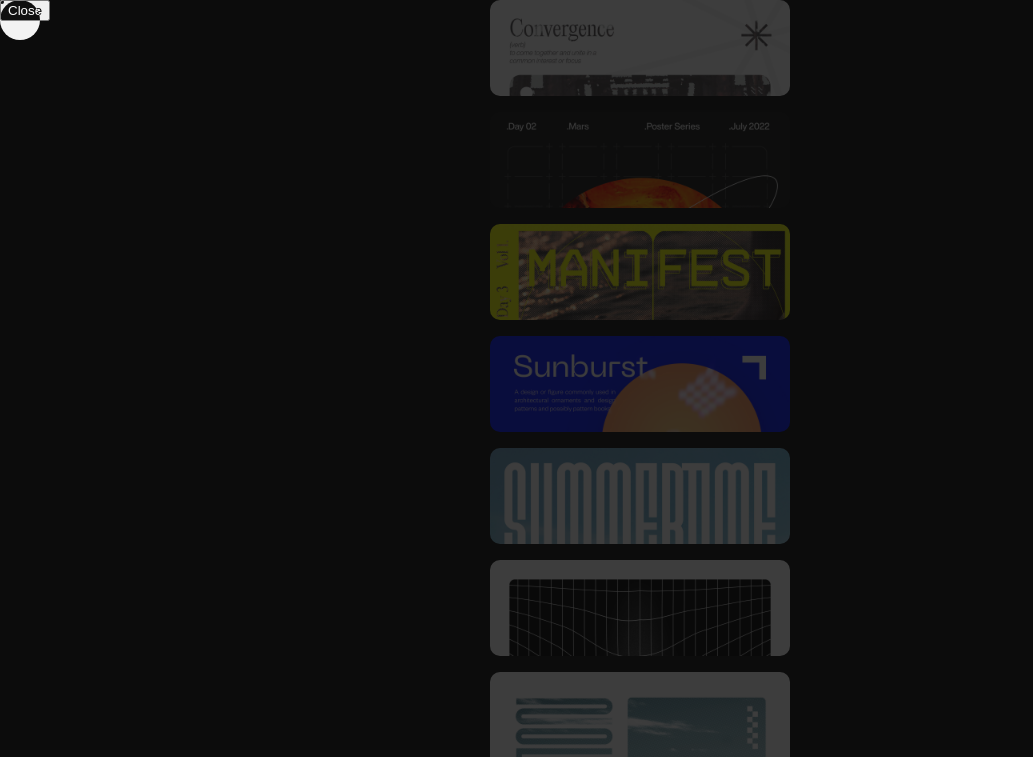
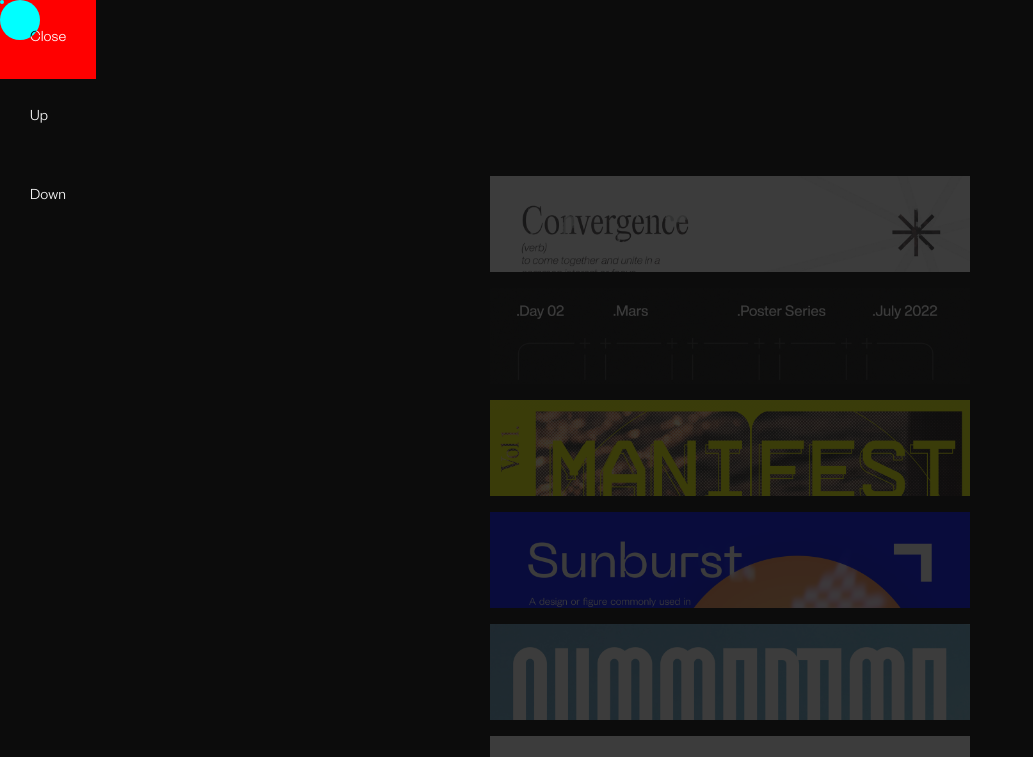
Before and after one commit to ta-ke-sh1/PosterCollectionVol1, a React (Create React App) app: page /gallery in a window 1280 px wide. Shown: the top 757 px of the page, without its empty margins (0-1033 px from the left). Built offline with nearby package versions, Linux system fonts and the light colour scheme.

Commit message:
finished on scrolling and navigating

```diff
--- a/src/components/gallery.js
+++ b/src/components/gallery.js
@@ -1,4 +1,4 @@
-import React, { useEffect, useState } from "react";
+import React, { useState, useEffect } from "react";
 import '../styles/base.scss'
 import '../styles/gallery.scss'
 import { gsap } from "gsap";
@@ -10,7 +10,7 @@ gsap.registerPlugin(Flip);
 gsap.registerPlugin(Observer);
 gsap.registerPlugin(ScrollToPlugin);
 
-const POSTER_COUNT = 20;
+const POSTER_COUNT = 22;
 let winsize = { width: window.innerWidth, height: window.innerHeight };
 window.addEventListener('resize', () => {
     winsize = { width: window.innerWidth, height: window.innerHeight };
@@ -19,13 +19,23 @@ window.addEventListener('resize', () => {
 export default function Gallery() {
     const [isAnimating, updateAnimation] = useState(false);
     const [isOpen, updateOpen] = useState(false);
+
+    // eslint-disable-next-line
     const [index, updateIndex] = useState(-1);
 
+    const [el, setEl] = useState(null)
+    const [items, setItems] = useState(null)
+    const [slides, setSlides] = useState(null)
+    const [wrap, setWrap] = useState(null)
+
+    useEffect(() => {
+        setEl(document.querySelector('.stack'));
+        setItems(document.querySelectorAll('.stack-item'));
+        setSlides(document.querySelector('.slides'));
+        setWrap(document.querySelector('.stack-wrap'));
+    }, [])
+
     const openSlideshow = (name, index) => {
-        let el = document.querySelector('.stack');
-        let items = document.querySelectorAll('.stack-item');
-        let slides = document.querySelector('.slides');
-
         if (isAnimating || isOpen) {
             return;
         }
@@ -36,43 +46,38 @@ export default function Gallery() {
         const scrollY = window.scrollY;
         document.body.classList.add('oh');
 
-        const item = document.getElementById(`poster-day-${index}`);
         const state = Flip.getState(items, { props: 'opacity' });
         slides.appendChild(el);
 
-
+        const item = document.getElementById(`poster-day-${index}`);
         const itemCenter = item.offsetTop + item.offsetHeight / 2;
 
+        document.documentElement.scrollTop = document.body.scrollTop = 0;
         gsap.set(el, {
             y: winsize.height / 2 - itemCenter + scrollY
         })
-
-        console.log(index);
+        document.documentElement.scrollTop = document.body.scrollTop = 0;
 
         Flip.from(state, { // Animating
             duration: 1,
             ease: 'expo',
-            onStart: () => document.documentElement.scrollTop = document.body.scrollTop = scrollY,
             onComplete: () => {
                 updateAnimation(false);
                 updateOpen(true)
             },
+            onStart: () => document.documentElement.scrollTop = document.body.scrollTop = scrollY,
             absoluteOnLeave: true,
         });
     }
 
     const closeSlideshow = () => {
-        // if (isAnimating || !isOpen) {
-        //     return;
-        // }
+        if (isAnimating) {
+            return;
+        }
 
-        let el = document.querySelector('.stack');
-        let items = document.querySelectorAll('.stack-item');
-        let stackWrap = document.querySelector('.stack-wrap');
         document.body.classList.remove('oh');
-
         const state = Flip.getState(items, { props: 'opacity' });
-        stackWrap.appendChild(el);
+        wrap.appendChild(el);
 
         gsap.set(el, {
             y: 0
@@ -91,7 +96,20 @@ export default function Gallery() {
     }
 
     const navigation = (direction) => {
+        if (isAnimating) {
+            return;
+        }
+        updateAnimation(true);
 
+        gsap.timeline().to(el, {
+            duration: 1,
+            ease: 'expo',
+            y: direction === 'next' ? `-=${winsize.height / 2 + winsize.height * .32}` : `+=${winsize.height / 2 + winsize.height * .32}`,
+            onComplete: () => {
+                updateAnimation(false);
+            }
+        })
+        console.log(isAnimating);
     }
 
     const onMouseDown = (name, index) => {
@@ -111,10 +129,21 @@ export default function Gallery() {
             <div className="content">
                 <ContentCollection />
             </div>
-            <button id="closeBtn" onClick={() => closeSlideshow()}>Close</button>
+            <div className="nav">
+                <div className="btn" id="closeBtn" onMouseDown={() => closeSlideshow()}>
+                    Close
+                </div>
+                <div className="btn" onMouseDown={() => navigation('prev')}>
+                    Up
+                </div>
+                <div className="btn" onMouseDown={() => navigation('next')}>
+                    Down
+                </div>
+            </div>
             <div className="slides"></div>
             <div className="stack-wrap">
                 <div className="stack">
+                    <div className="stack-item stack-item--empty"></div>
                     {
                         postersNumber.map((number) =>
                             <Poster
@@ -126,6 +155,7 @@ export default function Gallery() {
                                 onMouseDown={(name, index) => onMouseDown(name, index)}
                             />
                         )}
+                    <div className="stack-item stack-item--empty"></div>
                 </div>
             </div>
         </>
--- a/src/styles/gallery.scss
+++ b/src/styles/gallery.scss
@@ -1,3 +1,17 @@
+*,
+*::after,
+*::before {
+	box-sizing: border-box;
+
+    &:after{
+        box-sizing: border-box;
+    }
+
+    &:before{
+        box-sizing: border-box;
+    }
+}
+
 body {
     margin: 0;
     position: relative;
@@ -27,6 +41,11 @@ body {
     overflow: hidden;
 }
 
+.oh__inner {
+	display: inline-block;
+	will-change: transform;
+}
+
 .stack {
     margin: 0 auto;
     width: var(--stack-width);
@@ -49,7 +68,6 @@ body {
     .stack-item {
         height: 80vh;
         width: 60vh;
-        transition-duration: 0.4s;
         border-radius: 0px;
         opacity: 1;
     }
@@ -62,17 +80,37 @@ body {
 }
 
 .stack-item {
-    width: 100%;
+    width: 60vh;
     height: var(--stack-item-height);
-    transition-duration: 0.4s;
     background-size: cover;
     background-position: top;
-    border-radius: 10px;
     opacity: 0.2;
     will-change: width, height, transform, opacity;
 
     &:hover {
-        background-size: 100%;
         opacity: 0.8;
     }
 }
+
+.stack__item--current {
+	opacity: 1;
+}
+
+.stack-item--empty{
+    pointer-events: none;
+	height: var(--stack-margin);
+}
+
+.nav{
+    position: fixed;
+    z-index: 100;
+
+    .btn{
+        padding: 30px;
+
+        &:hover{
+            background-color: red;
+            color: white;
+        }
+    }
+}
```
Also changed, not shown: public/posters/day21.jpg (added), public/posters/day22.jpg (added).
